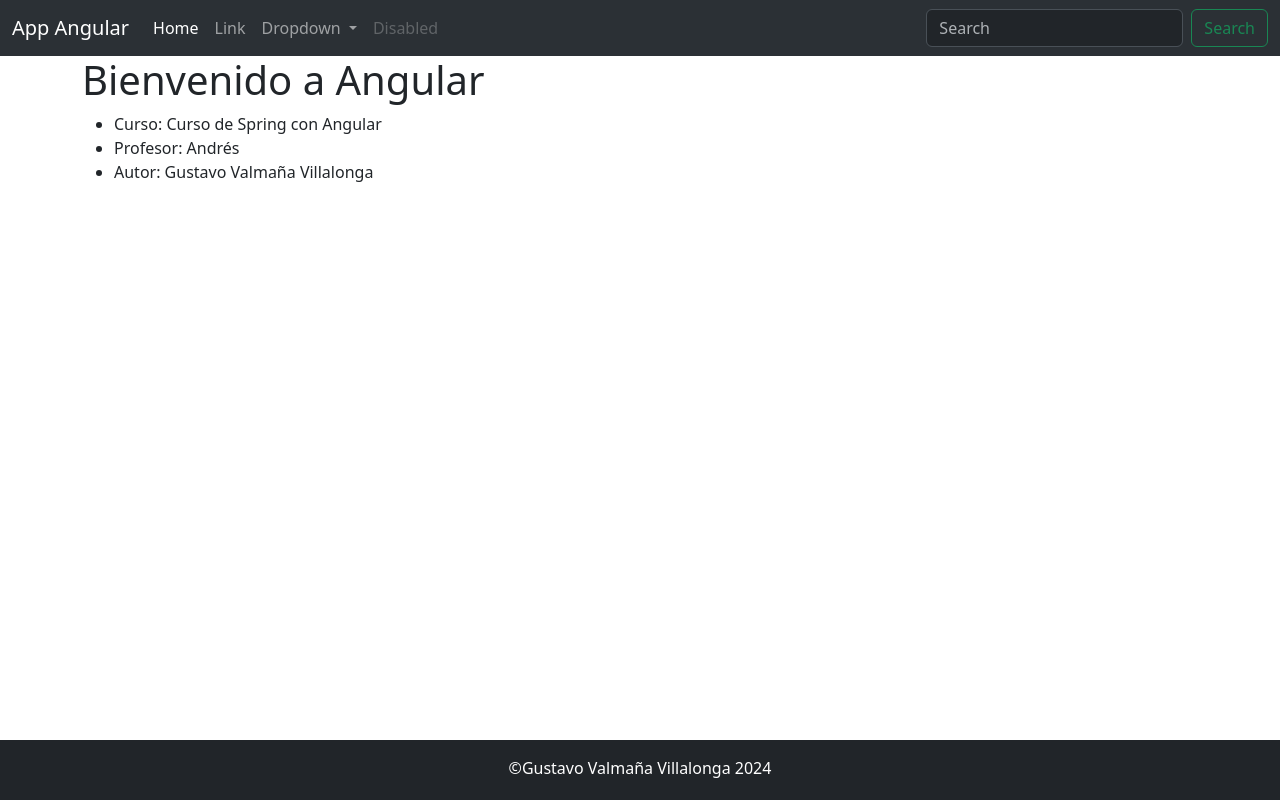
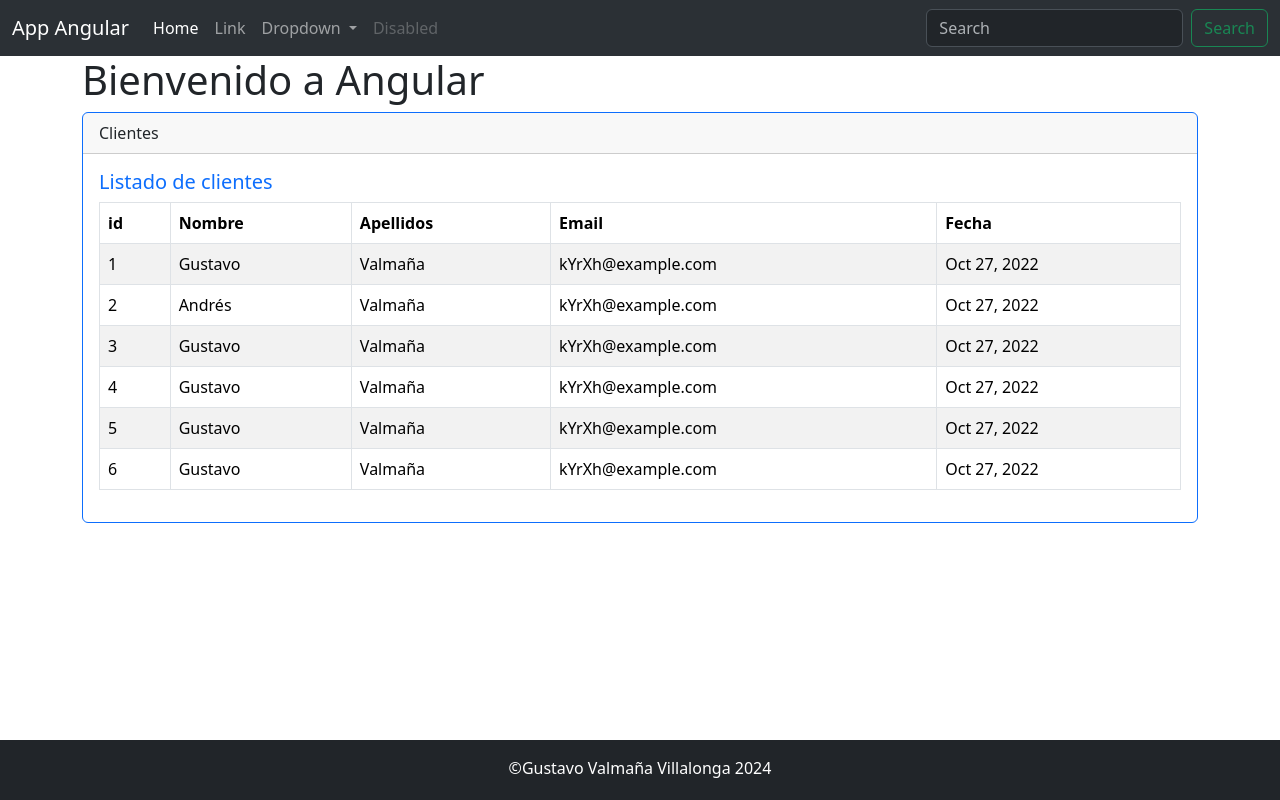
Before and after one commit to gvalmana/curso-fullstack-clients-app, an Angular app: page / in a window 1280 px wide. Built offline with nearby package versions, Linux system fonts and the light colour scheme.

Commit message:
agregados clientes

```diff
--- a/src/app/app.component.html
+++ b/src/app/app.component.html
@@ -1,10 +1,6 @@
 <app-header></app-header>
 <div class="container">
   <h1>{{ title }}</h1>
-  <ul>
-    <li>Curso: {{ curso }}</li>
-    <li>Profesor: {{ profesor }}</li>
-    <li>Autor: {{ autor }}</li>
-  </ul>
+  <app-clientes></app-clientes>
 </div>
 <app-footer></app-footer>
--- /dev/null
+++ b/src/app/clientes/cliente.ts
@@ -0,0 +1,7 @@
+export class Cliente {
+  id: number = 0;
+  nombre: string = '';
+  apellido: string = '';
+  createAt: string = '';
+  email: string = '';
+}
--- /dev/null
+++ b/src/app/clientes/clientes.component.html
@@ -0,0 +1,26 @@
+<div class="card border-primary mb-3">
+  <div class="card-header">Clientes</div>
+  <div class="card-body text-primary">
+    <h5 class="card-title">Listado de clientes</h5>
+    <table class="table table-striped table-bordered">
+      <thead>
+        <tr>
+          <th>id</th>
+          <th>Nombre</th>
+          <th>Apellidos</th>
+          <th>Email</th>
+          <th>Fecha</th>
+        </tr>
+      </thead>
+      <tbody>
+        <tr *ngFor="let cliente of clientes">
+          <td>{{ cliente.id }}</td>
+          <td>{{ cliente.nombre }}</td>
+          <td>{{ cliente.apellido }}</td>
+          <td>{{ cliente.email }}</td>
+          <td>{{ cliente.createAt | date }}</td>
+        </tr>
+      </tbody>
+    </table>
+  </div>
+</div>
--- /dev/null
+++ b/src/app/clientes/clientes.component.ts
@@ -0,0 +1,57 @@
+import { Component } from '@angular/core';
+import { Cliente } from './cliente';
+import { CommonModule } from '@angular/common';
+
+@Component({
+  selector: 'app-clientes',
+  standalone: true,
+  imports: [CommonModule],
+  templateUrl: './clientes.component.html'
+})
+export class ClientesComponent {
+
+  clientes: Cliente[] = [
+    {
+      id: 1,
+      nombre: "Gustavo",
+      apellido: "Valmaña",
+      email: "kYrXh@example.com",
+      createAt: "2022-10-27"
+    },
+    {
+      id: 2,
+      nombre: "Andrés",
+      apellido: "Valmaña",
+      email: "kYrXh@example.com",
+      createAt: "2022-10-27"
+    },
+    {
+      id: 3,
+      nombre: "Gustavo",
+      apellido: "Valmaña",
+      email: "kYrXh@example.com",
+      createAt: "2022-10-27"
+    },
+    {
+      id: 4,
+      nombre: "Gustavo",
+      apellido: "Valmaña",
+      email: "kYrXh@example.com",
+      createAt: "2022-10-27"
+    },
+    {
+      id: 5,
+      nombre: "Gustavo",
+      apellido: "Valmaña",
+      email: "kYrXh@example.com",
+      createAt: "2022-10-27"
+    },
+    {
+      id: 6,
+      nombre: "Gustavo",
+      apellido: "Valmaña",
+      email: "kYrXh@example.com",
+      createAt: "2022-10-27"
+    }
+  ]
+}
```
Also changed, not shown: src/app/app.component.ts (+9 -1 lines), src/app/directiva/directiva.component.html (added, +15 -0 lines), src/app/directiva/directiva.component.ts (added, +18 -0 lines), src/app/directiva/directiva.component.css (added), 1 other file (tests, documents, lock files or other folders).
